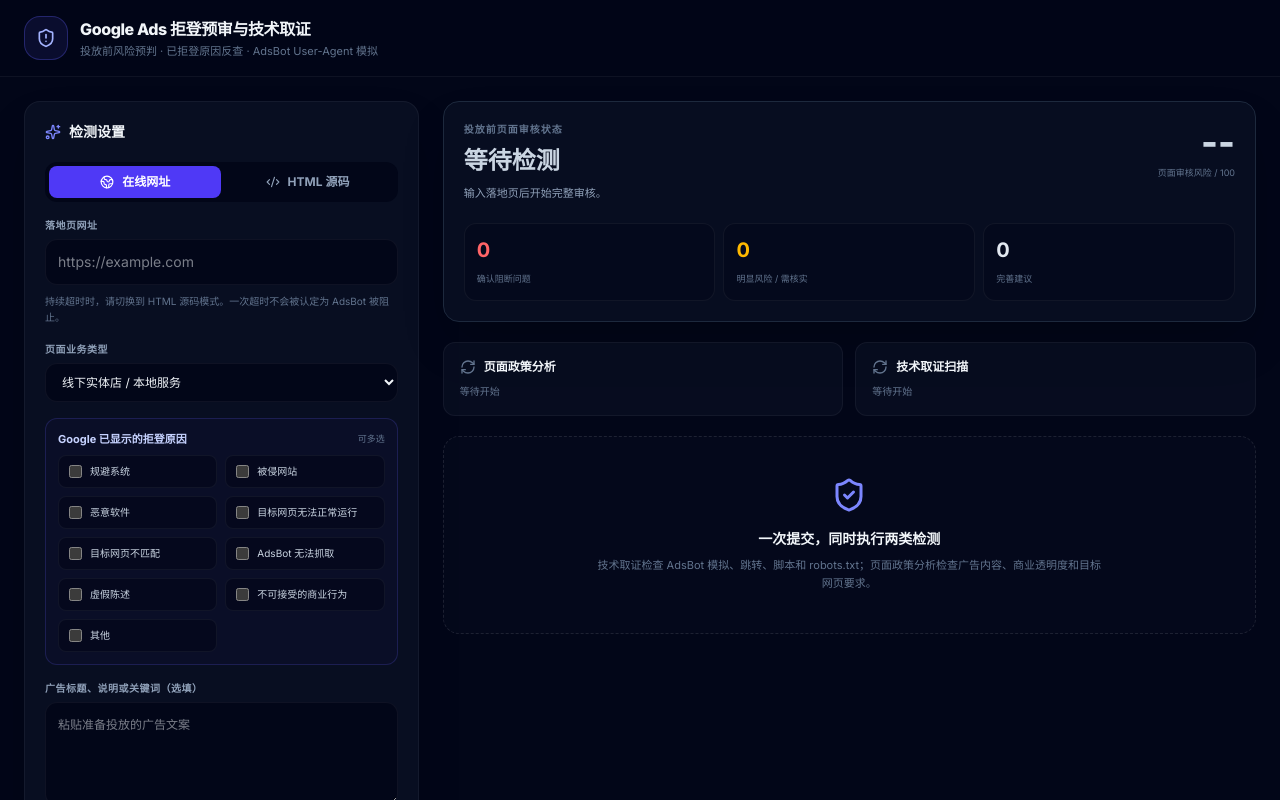
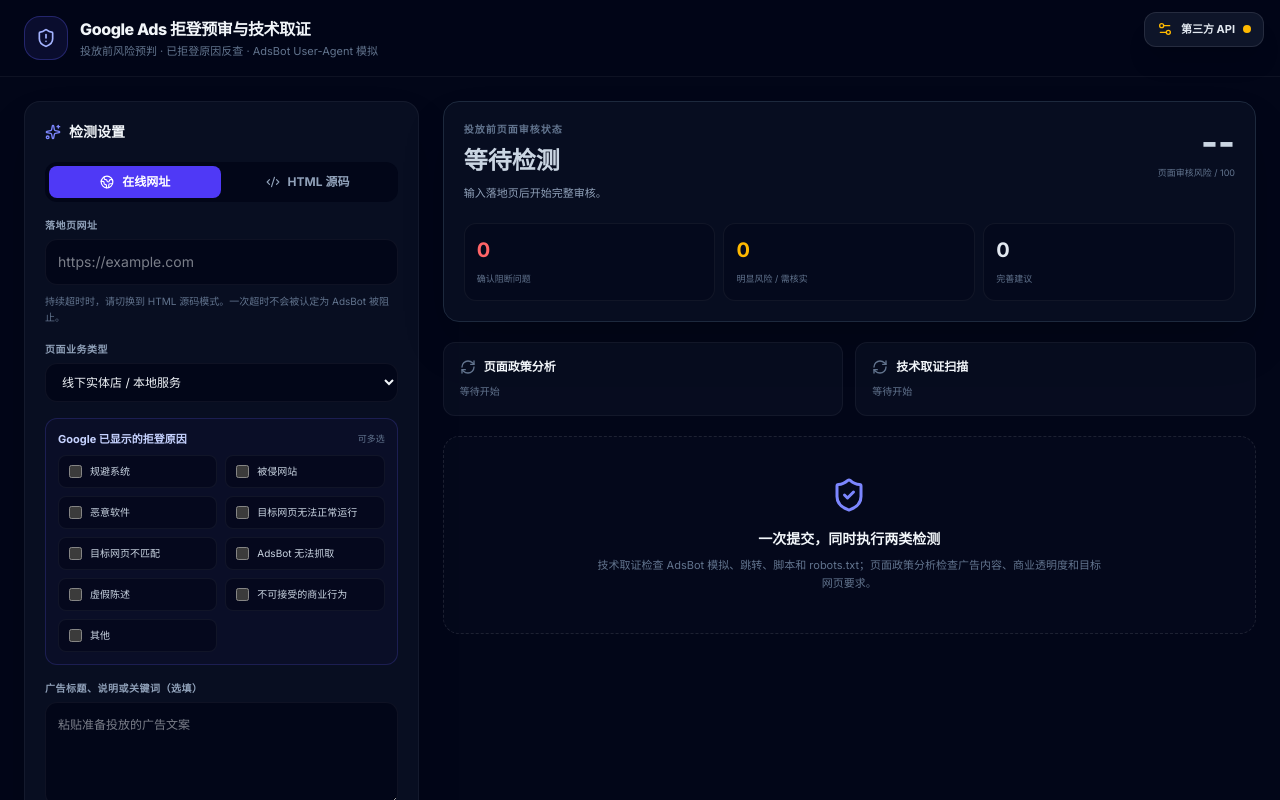
Before and after one commit to Lyhaotata108/Google-Ads-Disapproval-Checker, a React (Vite) app: page / in a window 1280 px wide. Shown: the top 800 px of the page. Built offline with nearby package versions, Linux system fonts and the light colour scheme.

Commit message:
Mount the React app with restored third-party API configuration

```diff
--- a/src/main.tsx
+++ b/src/main.tsx
@@ -1,10 +1,10 @@
 import {StrictMode} from 'react';
 import {createRoot} from 'react-dom/client';
-import App from './App.tsx';
+import ApiConfiguredApp from './ApiConfiguredApp.tsx';
 import './index.css';
 
 createRoot(document.getElementById('root')!).render(
   <StrictMode>
-    <App />
+    <ApiConfiguredApp />
   </StrictMode>,
 );
```
